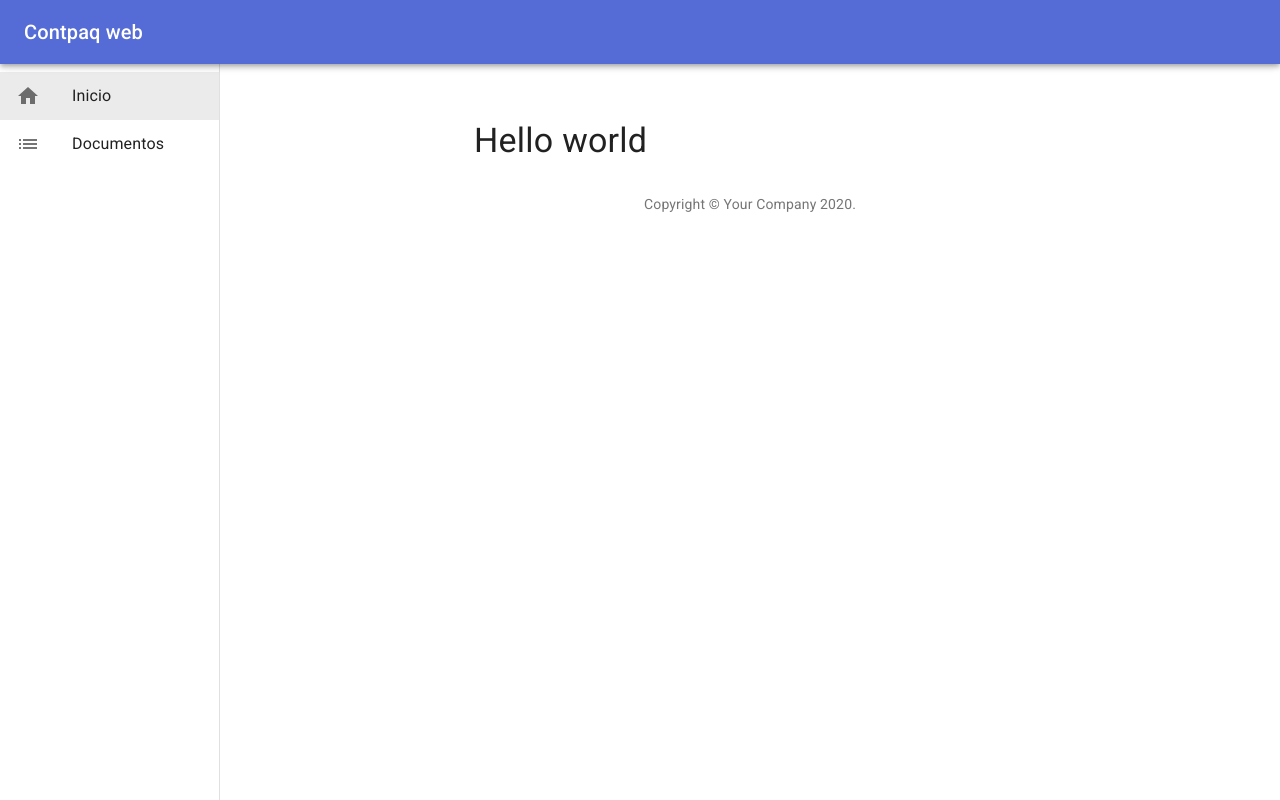
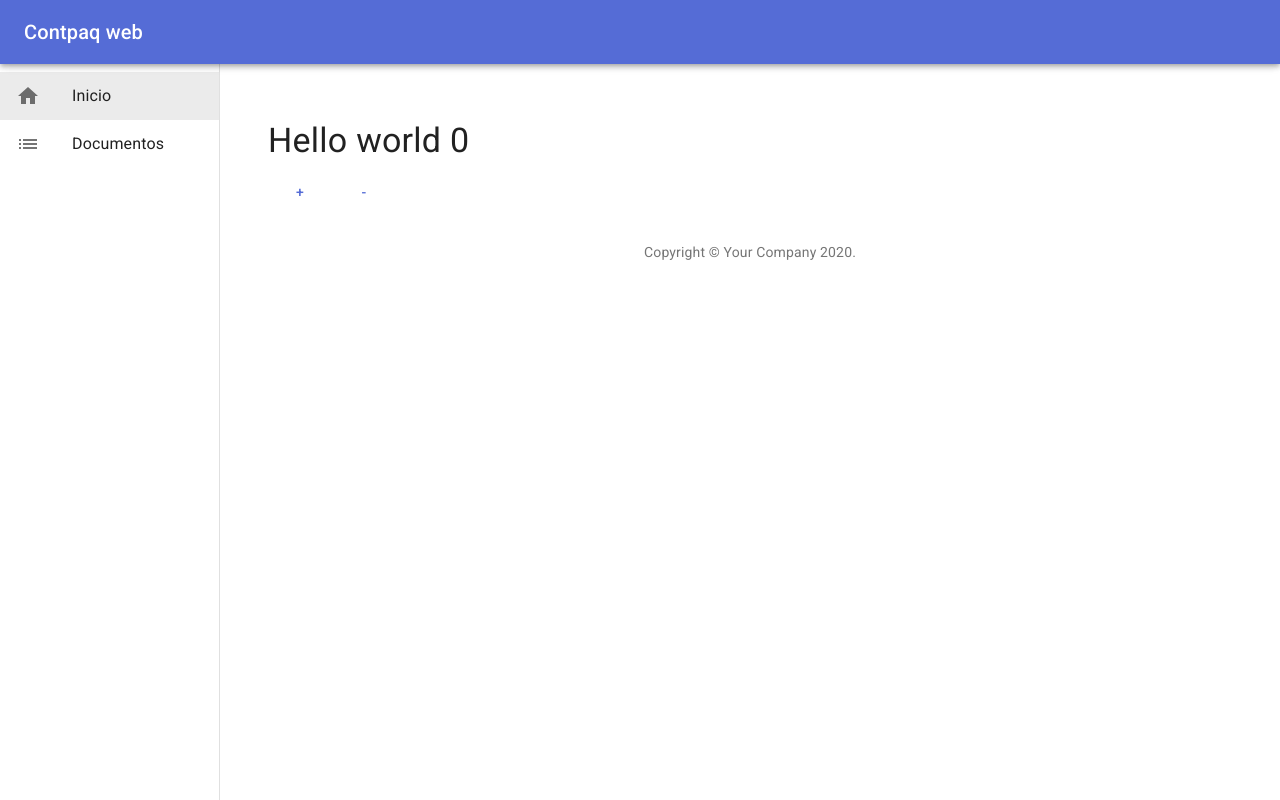
Before and after one commit to geezylucas-s-organization/contpaqi-web, a React (Create React App) app: page / in a window 1280 px wide. Built offline with nearby package versions, Linux system fonts and the light colour scheme.

Commit message:
rtk succesfully

```diff
--- a/public/index.html
+++ b/public/index.html
@@ -24,7 +24,7 @@
       work correctly both with client-side routing and a non-root public URL.
       Learn how to configure a non-root public URL by running `npm run build`.
     -->
-    <title>React App</title>
+    <title>Contpaqi web</title>
     <!-- Fonts to support Material Design -->
     <link rel="stylesheet" href="https://fonts.googleapis.com/css?family=Roboto:300,400,500,700&display=swap" />
     <link rel="stylesheet" href="https://fonts.googleapis.com/icon?family=Material+Icons" />
--- a/src/index.js
+++ b/src/index.js
@@ -1,14 +1,17 @@
 import React from "react";
 import ReactDOM from "react-dom";
 import { BrowserRouter } from "react-router-dom";
+import { Provider } from "react-redux";
 import CssBaseline from "@material-ui/core/CssBaseline";
 import { ThemeProvider } from "@material-ui/core/styles";
 import App from "./App";
+import store from "./store";
 import theme from "./theme";
 import * as serviceWorker from "./serviceWorker";
 
 ReactDOM.render(
   <React.StrictMode>
+    <Provider store={store}>
       <ThemeProvider theme={theme}>
         {/* CssBaseline kickstart an elegant, consistent, and simple baseline to build upon. */}
         <CssBaseline />
@@ -16,6 +19,7 @@ ReactDOM.render(
           <App />
         </BrowserRouter>
       </ThemeProvider>
+    </Provider>
   </React.StrictMode>,
   document.getElementById("root")
 );
--- a/src/screens/home/index.js
+++ b/src/screens/home/index.js
@@ -2,15 +2,29 @@ import React from "react";
 import Container from "@material-ui/core/Container";
 import Typography from "@material-ui/core/Typography";
 import Box from "@material-ui/core/Box";
+import { increment, decrement } from "../../store/counterSlice";
+import { connect } from "react-redux";
+import { Button } from "@material-ui/core";
 
-const Home = () => (
-  <Container maxWidth="sm">
+const Home = ({ counter, increment, decrement }) => {
+  return (
+    <Container maxWidth="lg">
       <Box my={4}>
         <Typography variant="h4" component="h1" gutterBottom>
-        Hello world
+          Hello world {counter}
         </Typography>
+        <Button color="primary" onClick={increment}>
+          +
+        </Button>
+        <Button color="primary" onClick={decrement}>
+          -
+        </Button>
       </Box>
     </Container>
   );
+};
 
-export default Home;
+const mapStateToProps = (state) => ({ counter: state.counter });
+const mapDispatchToProps = { increment, decrement };
+
+export default connect(mapStateToProps, mapDispatchToProps)(Home);
--- /dev/null
+++ b/src/store/counterSlice/index.js
@@ -0,0 +1,14 @@
+import { createSlice } from "@reduxjs/toolkit";
+
+const counterSlice = createSlice({
+  name: "counter",
+  initialState: 0,
+  reducers: {
+    increment: (state) => state + 1,
+    decrement: (state) => state - 1,
+  },
+});
+
+export const { increment, decrement } = counterSlice.actions;
+
+export default counterSlice.reducer;
--- /dev/null
+++ b/src/store/index.js
@@ -0,0 +1,9 @@
+import { configureStore } from "@reduxjs/toolkit";
+import counterReducer from "./counterSlice";
+
+export default configureStore({
+  reducer: {
+    counter: counterReducer,
+  },
+  devTools: true,
+});
```
Also changed, not shown: 1 other file (tests, documents, lock files or other folders). Lines whose indentation alone changed are shown as unchanged.
